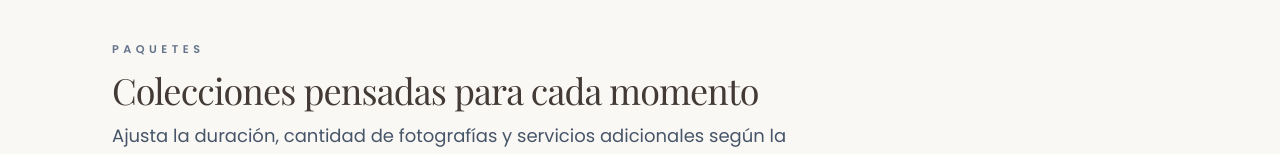
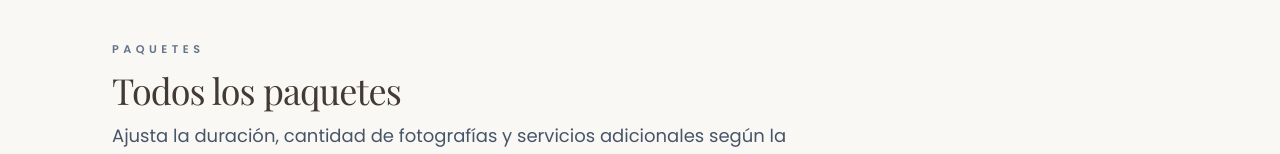
Before and after one commit to MadelynAvila/FotoEstudio, a React (Vite) app: page /paquetes in a window 1280 px wide. Shown: the part 168-322 px from the top of the page. Built offline with nearby package versions, Linux system fonts and the light colour scheme; no server answers; the database is empty.

Commit message:
Filtrar paquetes desde la vista de servicios

```diff
--- a/src/pages/Packages.jsx
+++ b/src/pages/Packages.jsx
@@ -1,19 +1,28 @@
 import { useEffect, useState } from 'react'
+import { useSearchParams } from 'react-router-dom'
 import { supabase } from '../lib/supabaseClient'
 
 export default function Packages(){
   const [paquetes, setPaquetes] = useState([])
   const [loading, setLoading] = useState(true)
   const [error, setError] = useState('')
+  const [searchParams] = useSearchParams()
+  const evento = searchParams.get('evento')
 
   useEffect(() => {
     let active = true
     const fetchData = async () => {
       setLoading(true)
       setError('')
-      const { data, error: fetchError } = await supabase
+      let query = supabase
         .from('paquete')
         .select('id, nombre_paquete, descripcion, precio, incluye, tipo_evento:tipo_evento ( nombre_evento )')
+
+      if (evento) {
+        query = query.eq('id_tipo_evento', evento)
+      }
+
+      const { data, error: fetchError } = await query
       if (!active) return
       if (fetchError) {
         console.error('No se pudieron cargar los paquetes', fetchError)
@@ -26,14 +35,16 @@ export default function Packages(){
     }
     fetchData()
     return () => { active = false }
-  }, [])
+  }, [evento])
 
   return (
     <section className="page-section">
       <div className="section-shell">
         <div className="section-heading">
           <span className="section-eyebrow">Paquetes</span>
-          <h1 className="text-3xl md:text-4xl">Colecciones pensadas para cada momento</h1>
+          <h1 className="text-3xl md:text-4xl">
+            {evento ? 'Paquetes filtrados por servicio' : 'Todos los paquetes'}
+          </h1>
           <p className="section-subtitle">
             Ajusta la duración, cantidad de fotografías y servicios adicionales según la experiencia que quieras vivir.
           </p>
--- a/src/pages/Services.jsx
+++ b/src/pages/Services.jsx
@@ -90,7 +90,10 @@ export default function Services(){
                       Desde <span className="block text-2xl font-display text-umber tracking-normal">Q{Number(s.precio).toLocaleString('es-GT')}</span>
                     </p>
                   )}
-                  <a className="text-sm font-semibold text-umber hover:underline" href="/paquetes">
+                  <a
+                    className="text-sm font-semibold text-umber hover:underline"
+                    href={`/paquetes?evento=${s.id}`}
+                  >
                     Explorar paquetes relacionados
                   </a>
                 </div>
```
